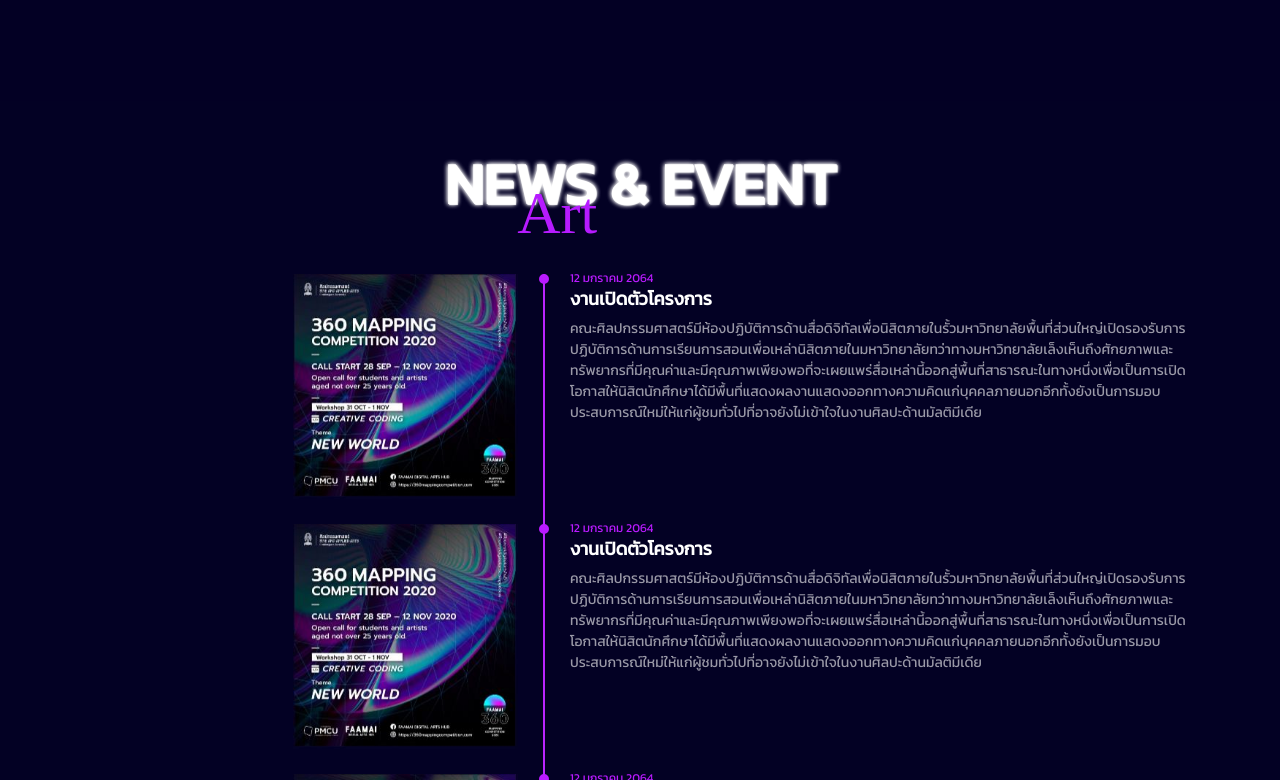
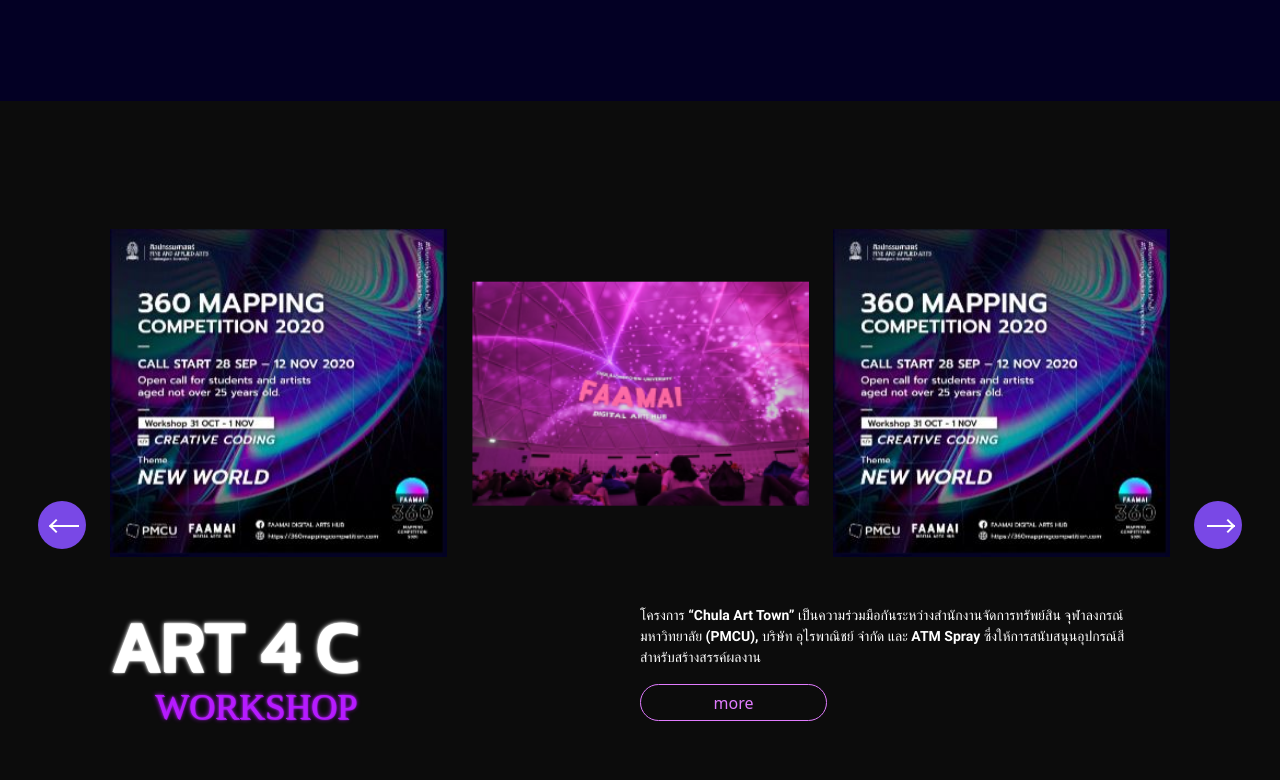
Before and after one commit to oatzaa123/chuladaynight, a Vue app: page /Home in a window 1280 px wide. Shown: the part 2300-3080 px from the top of the page. Built offline with nearby package versions, Linux system fonts and the light colour scheme; a web font is replaced by a local one.

Commit message:
update section 4

```diff
--- a/src/components/arrow.vue
+++ b/src/components/arrow.vue
@@ -1,9 +1,6 @@
 <template>
     <div class="left-arrow" :style="customClassLeft">
-        <button
-            @click.prevent="onBackwardClick"
-            class="btn customButton"
-        >
+        <button @click.prevent="onBackwardClick" class="btn customButton">
             <div class="arrow"></div>
             <div class="left"></div>
         </button>
@@ -12,10 +9,7 @@
     <slot name="middle-button"></slot>
     <div class="right-arrow" :style="customClassRight">
         <slot name="right-text" />
-        <button
-            @click.prevent="onForwardClick"
-            class="btn customButton"
-        >
+        <button @click.prevent="onForwardClick" class="btn customButton">
             <div class="arrow"></div>
             <div class="right"></div>
         </button>
@@ -112,7 +106,7 @@
     background-color: #7948e6;
     color: #ffffff;
     border-radius: 100%;
-    border: none;
+    // border: none;
     position: relative;
     width: 48px;
     height: 48px;
--- /dev/null
+++ b/src/components/home/section4.vue
@@ -0,0 +1,192 @@
+<template>
+    <div class="section4">
+        <div class="left-arrow">
+            <button @click.prevent="onBackwardClick" class="btn customButton">
+                <div class="arrow"></div>
+                <div class="left"></div>
+            </button>
+        </div>
+        <div class="right-arrow">
+            <button @click.prevent="onForwardClick" class="btn customButton">
+                <div class="arrow"></div>
+                <div class="right"></div>
+            </button>
+        </div>
+        <div class="container">
+            <div class="row" style="margin: 0px 16px">
+                <CarouselSlide
+                    v-slot:default="{ blocksCurrent }"
+                    :slideCurrent="slideCurrent"
+                    :blocks="blocks"
+                >
+                    <div
+                        class="col-sm"
+                        v-for="(block, index) in blocksCurrent"
+                        :key="index"
+                    >
+                        <img :src="block.path" />
+                    </div>
+                </CarouselSlide>
+                <div class="row pt-5 content">
+                    <div class="col">
+                        <div class="group-content">
+                            <h1 class="customText">ART 4 C</h1>
+                            <sub class="sub"><p>WORKSHOP</p></sub>
+                        </div>
+                    </div>
+                    <div class="col">
+                        <p class="customDiscription">
+                            โครงการ “Chula Art Town”
+                            เป็นความร่วมมือกันระหว่างสำนักงานจัดการทรัพย์สิน
+                            จุฬาลงกรณ์มหาวิทยาลัย (PMCU), บริษัท อุไรพาณิชย์
+                            จำกัด และ ATM Spray
+                            ซึ่งให้การสนับสนุนอุปกรณ์สีสำหรับสร้างสรรค์ผลงาน
+                        </p>
+                        <button class="btn btn-outline-primary">more</button>
+                    </div>
+                </div>
+            </div>
+        </div>
+    </div>
+</template>
+
+<script>
+import CarouselSlide from '@/components/slide/carouselSlide'
+import { ref, computed } from 'vue'
+export default {
+    components: {
+        CarouselSlide,
+    },
+    setup() {
+        const blocks = ref([
+            { path: require('@/assets/images/workshop/image-workshop.png') },
+            { path: require('../../assets/images/gallery/Image 49.svg') },
+            { path: require('@/assets/images/workshop/image-workshop.png') },
+            { path: require('../../assets/images/gallery/Group 294.svg') },
+            { path: require('../../assets/images/gallery/Group 294.svg') },
+        ])
+        const slideCurrent = ref(0)
+        const onForwardClick = () => {
+            if (slideCurrent.value > blocks.value.length) {
+                slideCurrent.value = 0
+                return
+            }
+            slideCurrent.value++
+        }
+
+        const onBackwardClick = () => {
+            if (slideCurrent.value <= 1) {
+                slideCurrent.value = blocks.value.length
+                return
+            }
+            slideCurrent.value--
+        }
+
+        return {
+            onForwardClick,
+            onBackwardClick,
+            slideCurrent: computed(() => slideCurrent.value),
+            blocks: blocks.value,
+        }
+    },
+}
+</script>
+
+<style lang="scss">
+.section4 {
+    background-color: #0c0c0c;
+    min-height: 100vh;
+    padding: 3rem;
+    position: relative;
+    .container {
+        padding-top: var(--bs-gutter-x, 5rem);
+        overflow-y: unset;
+        max-height: unset;
+        .content {
+            color: #fff;
+            .group-content {
+                width: fit-content;
+                display: inline-block;
+                .customText {
+                    font-family: 'Kanit-Regular';
+                    font-size: 71px;
+                    font-weight: 900;
+                    letter-spacing: 0px;
+                    text-shadow: 1px 1px 1px white, 0 0 2px white, 0 0 5px white;
+                }
+                .sub {
+                    font-family: 'Prompt';
+                    font-size: 36px;
+                    color: #b61bff;
+                    text-align: right;
+                    text-align: right;
+                    color: #b61bff;
+                    text-shadow: 1px 1px 1px #b61bff, 0 0 2px #b61bff,
+                        0 0 5px #b61bff;
+                }
+            }
+            .customDiscription {
+                font-family: 'Roboto-Bold';
+                font-size: 14px;
+            }
+            .btn-outline-primary {
+                border-radius: 20px;
+                color: #e17cff;
+                border: 1px solid #e17cff;
+                width: 187px;
+                height: 37px;
+                &:hover {
+                    background-color: transparent;
+                }
+            }
+        }
+    }
+    img {
+        width: 100%;
+        height: 328px;
+    }
+    .left-arrow {
+        position: absolute;
+        left: 3%;
+        top: 50%;
+    }
+    .right-arrow {
+        position: absolute;
+        right: 3%;
+        top: 50%;
+    }
+    .customButton {
+        background-color: #7948e6;
+        color: #ffffff;
+        border-radius: 100%;
+        // border: none;
+        position: relative;
+        width: 48px;
+        height: 48px;
+        .arrow {
+            border: 0.5px solid white;
+            width: 28px;
+            position: absolute;
+        }
+        .left {
+            border: solid white;
+            position: absolute;
+            border-width: 0 2px 2px 0;
+            padding: 4px;
+            transform: rotate(135deg);
+            -webkit-transform: rotate(135deg);
+            top: 19px;
+        }
+        .right {
+            border: solid white;
+            position: absolute;
+            border-width: 2px 0px 0px 2px;
+            padding: 4px;
+            transform: rotate(135deg);
+            -webkit-transform: rotate(135deg);
+            top: 19px;
+            right: 17%;
+        }
+    }
+}
+</style>
--- /dev/null
+++ b/src/components/slide/carouselSlide.vue
@@ -0,0 +1,26 @@
+<template>
+    <slot :blocksCurrent="blocksCurrent"></slot>
+</template>
+
+<script>
+import { computed } from 'vue'
+export default {
+    props: ['slideCurrent', 'blocks'],
+    setup(props) {
+        const blocksCurrent = computed(() => {
+            const numShown = 3
+            const blocksCurrent = []
+
+            for (let i = 0; i < numShown; i++) {
+                const index = (props.slideCurrent + i) % props.blocks.length
+                blocksCurrent.push(props.blocks[index])
+            }
+            return blocksCurrent
+        })
+
+        return {
+            blocksCurrent,
+        }
+    },
+}
+</script>
--- a/src/pages/Home.vue
+++ b/src/pages/Home.vue
@@ -2,6 +2,7 @@
     <div>
         <Section1></Section1>
         <Section2></Section2>
+        <Section4></Section4>
         <Section5></Section5>
         <Section6></Section6>
     </div>
@@ -10,12 +11,14 @@
 <script>
 import Section1 from '../components/home/section1.vue'
 import Section2 from '../components/home/section2.vue'
+import Section4 from '../components/home/section4.vue'
 import Section5 from '../components/home/section5.vue'
 import Section6 from '../components/home/section6.vue'
 export default {
     components: {
         Section1,
         Section2,
+        Section4,
         Section5,
         Section6,
     },
```
